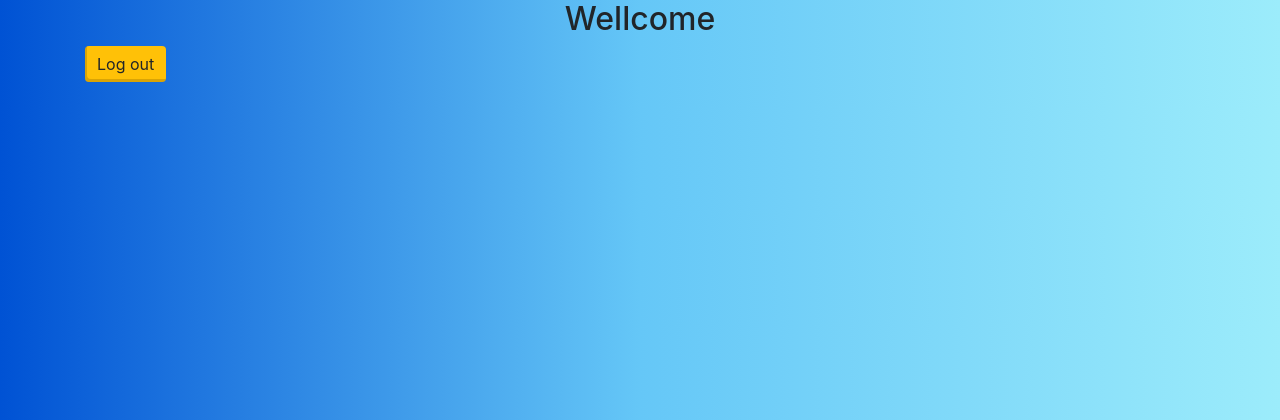
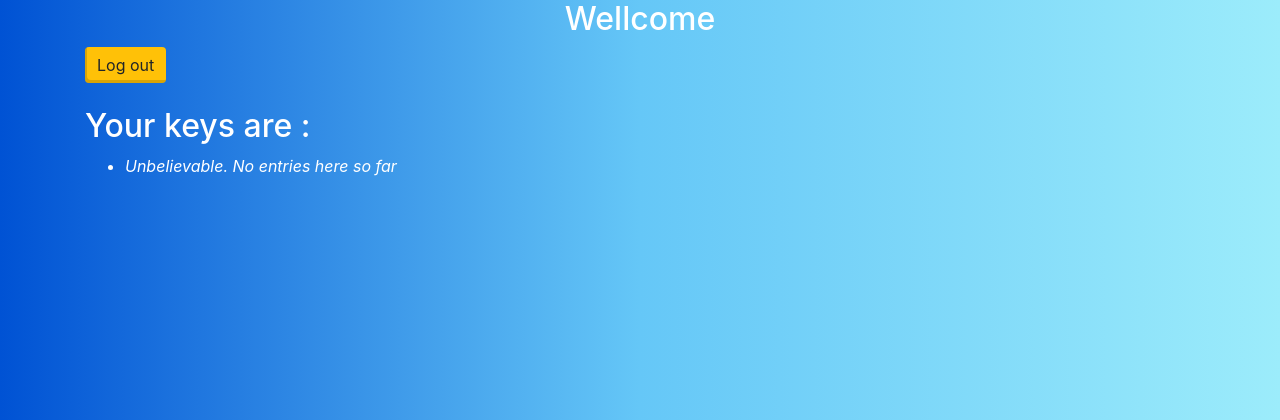
Before and after one commit to struy/halo, a Flask app: page / in a window 1280 px wide. Shown: the top 420 px of the page. Run offline with Flask 2, Linux system fonts and the light colour scheme; the visitor is signed in with stand-in values (Sample User, id 1); data that the repository does not hold is empty; some libraries are stand-ins or nearby versions.

Commit message:
entities list view

```diff
--- a/static/style.css
+++ b/static/style.css
@@ -5,7 +5,9 @@ body {
   /* Chrome 10-25, Safari 5.1-6 */
   background: linear-gradient(to right, #0052D4, #65C7F7, #9CECFB);
   /* W3C, IE 10+/ Edge, Firefox 16+, Chrome 26+, Opera 12+, Safari 7+ */
+  color:white;
 }
+
 
  .btn
   {
@@ -81,3 +83,9 @@ body {
     text-align: center;
     text-shadow: 0 2px 2px rgba(0,0,0,0.5);
   }
+
+/*Entries index.html*/
+  ul.entries  li{
+      color: white;
+      text-transform: none;
+  }
--- a/templates/base.html
+++ b/templates/base.html
@@ -17,6 +17,17 @@
 
 <div class="container">
     <div class="row">
+
+
+        <div class="col-md-12 text-center">
+            <h2 class="">Wellcome</h2>
+        </div>
+
+        <div class="col-md-12">
+            {% for message in get_flashed_messages() %}
+            <div class=flash>{{ message }}</div>
+            {% endfor %}
+        </div>
 
         {% block content %}{% endblock %}
 
--- a/templates/index.html
+++ b/templates/index.html
@@ -1,9 +1,7 @@
 {% extends "base.html" %}
 {% block content %}
 
-<div class="col-md-12 text-center">
-    <h2 class="">Wellcome</h2>
-</div>
+
 <div class="col-md-12">
     <!--<a class="btn btn-primary" role="button" href="{{ url_for('index') }}"> Home </a>-->
 
@@ -20,12 +18,26 @@
 
 </div>
 
+
+{% if session.logged_in %}
+<div class="col-md-6">
+    <h2>Your keys are :</h2>
+   <ul class=entries>
+  {% for entry in entries %}
+    <li>{{ entry.key }}
+  {% else %}
+    <li><em>Unbelievable.  No entries here so far</em>
+  {% endfor %}
+  </ul>
+</div>
+
 <div class="col-md-6">
 
 </div>
-        <div class="col-md-6">
 
-        </div>
-    </div>
+{% else %}
+<h2>Please log in to work !</h2>
+{% endif %}
+
 
 {% endblock %}
```
Lines whose indentation alone changed are shown as unchanged.
